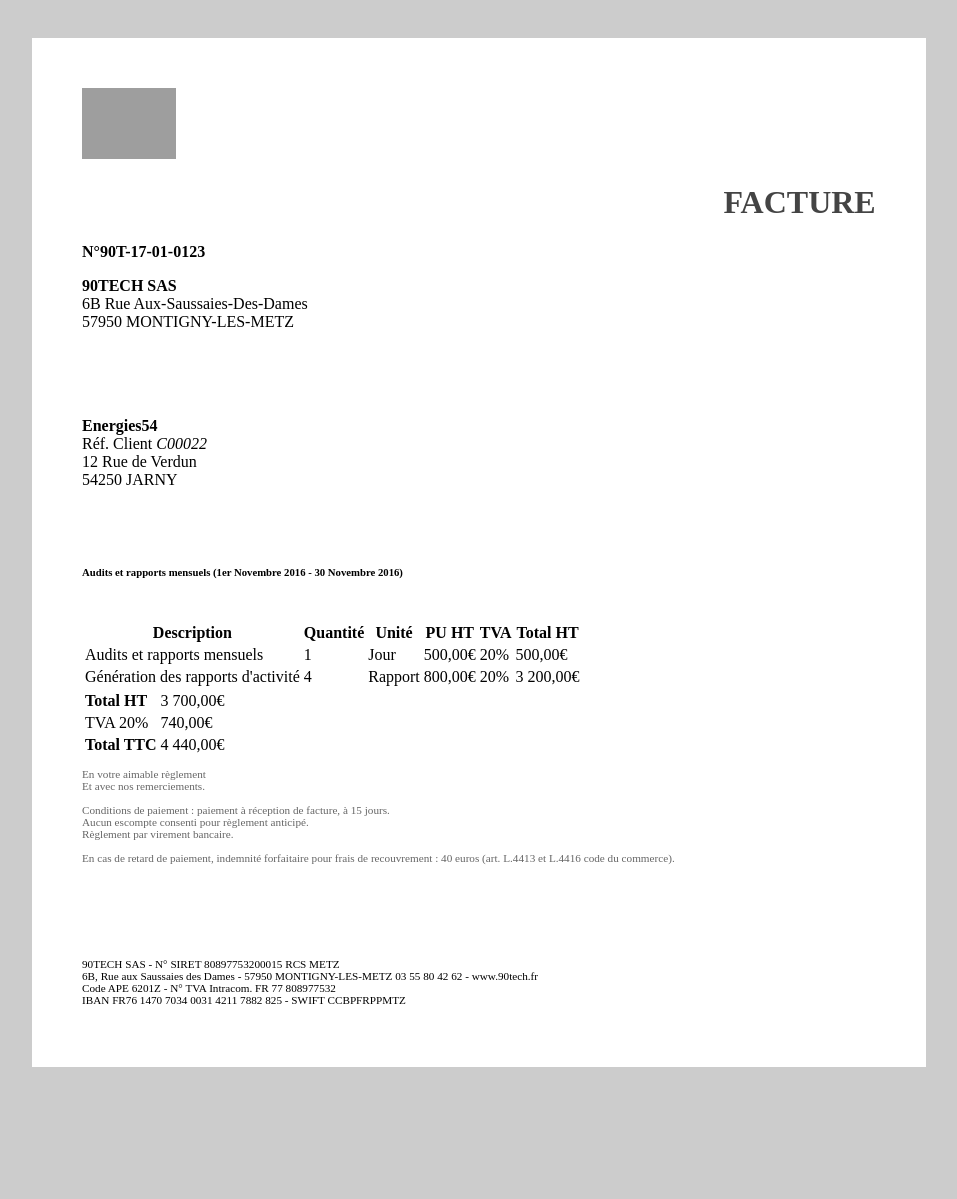
After one commit to MoAliTahir/ElecticityBillApp, a PHP site: page /facture.php in a window 1280 px wide. The commit adds this page. Shown: the whole page, without its empty margins (6-963 px from the left). Run offline with PHP 8.4, Linux system fonts and the light colour scheme; grey boxes are pictures that could not be loaded.

Commit message:
Setting conditions on annualVerifications page and adding the bill's template

```diff
--- a/TP2/admin/adminHomePage.php
+++ b/TP2/admin/adminHomePage.php
@@ -13,7 +13,7 @@ include "templateAdmin.html";
 ?>
 
 <div class="main col-8" style="padding: 20px 40px 20px 50px; margin-left: 33%">
-    <h1 class="h1 text-center">Page d'acceuil</h1>
+    <h1 class="h1 text-center">Page d'accueil</h1>
     <p class="h3" style="padding-top: 80px">Bienvenu dans votre espace monsieur <b><?= $prenom . " " .$nom ;?></b></p>
 
 
--- a/TP2/admin/adminVerifieAnnuel.php
+++ b/TP2/admin/adminVerifieAnnuel.php
@@ -75,6 +75,7 @@ include "templateAdmin.html";
                     </form>
                 </div>
 
+
             </div>
         </div>
 
--- a/TP2/clientFactures.php
+++ b/TP2/clientFactures.php
@@ -53,7 +53,7 @@ include "template.html";
                                 <td><?= $facture['prixHT'] ?></td>
                                 <td><?= $facture['prixHT']*1.14 ?></td>
                                 <td><?= $facture['date_enreg'] ?></td>
-                                <td><a href=""><button class="btn btn-success my-2 my-sm-0">Télécharger</button></a></td>
+                                <td><a href="facture.php"><button class="btn btn-success my-2 my-sm-0">Télécharger</button></a></td>
                             </tr>
                         <?php
                         endforeach;
--- /dev/null
+++ b/TP2/css/facture.css
@@ -0,0 +1,33 @@
+body {
+    background: #ccc;
+    padding: 30px;
+}
+
+.container {
+    width: 21cm;
+    min-height: 29.7cm;
+}
+
+.invoice {
+    background: #fff;
+    width: 100%;
+    padding: 50px;
+}
+
+.logo {
+    width: 2.5cm;
+}
+
+.document-type {
+    text-align: right;
+    color: #444;
+}
+
+.conditions {
+    font-size: 0.7em;
+    color: #666;
+}
+
+.bottom-page {
+    font-size: 0.7em;
+}
--- /dev/null
+++ b/TP2/facture.php
@@ -0,0 +1,133 @@
+<?php
+?>
+<!DOCTYPE html>
+<html lang="fr">
+<head>
+    <meta charset="UTF-8">
+    <meta name="viewport"
+          content="width=device-width, user-scalable=no, initial-scale=1.0, maximum-scale=1.0, minimum-scale=1.0">
+    <meta http-equiv="X-UA-Compatible" content="ie=edge">
+    <title>Facture</title>
+    <link rel="stylesheet" href="css/facture.css">
+
+</head>
+<body onload="imprimer()">
+<div class="container">
+    <script>
+        function imprimer() {
+            window.print();
+
+        }
+    </script>
+    <div class="invoice">
+        <div class="row">
+            <div class="col-7">
+                <img src="https://s3.eu-central-1.amazonaws.com/zl-clients-sharings/90Tech.png" class="logo">
+            </div>
+            <div class="col-5">
+                <h1 class="document-type display-4">FACTURE</h1>
+                <p class="text-right"><strong>N°90T-17-01-0123</strong></p>
+            </div>
+        </div>
+        <div class="row">
+            <div class="col-7">
+                <p>
+                    <strong>90TECH SAS</strong><br>
+                    6B Rue Aux-Saussaies-Des-Dames<br>
+                    57950 MONTIGNY-LES-METZ
+                </p>
+            </div>
+            <div class="col-5">
+                <br><br><br>
+                <p>
+                    <strong>Energies54</strong><br>
+                    Réf. Client <em>C00022</em><br>
+                    12 Rue de Verdun<br>
+                    54250 JARNY
+                </p>
+            </div>
+        </div>
+        <br>
+        <br>
+        <h6>Audits et rapports mensuels (1er Novembre 2016 - 30 Novembre 2016)</h6>
+        <br>
+        <table class="table table-striped">
+            <thead>
+            <tr>
+                <th>Description</th>
+                <th>Quantité</th>
+                <th>Unité</th>
+                <th>PU HT</th>
+                <th>TVA</th>
+                <th>Total HT</th>
+            </tr>
+            </thead>
+            <tbody>
+            <tr>
+                <td>Audits et rapports mensuels</td>
+                <td>1</td>
+                <td>Jour</td>
+                <td class="text-right">500,00€</td>
+                <td>20%</td>
+                <td class="text-right">500,00€</td>
+            </tr>
+            <tr>
+                <td>Génération des rapports d'activité</td>
+                <td>4</td>
+                <td>Rapport</td>
+                <td class="text-right">800,00€</td>
+                <td>20%</td>
+                <td class="text-right">3 200,00€</td>
+            </tr>
+            </tbody>
+        </table>
+        <div class="row">
+            <div class="col-8">
+            </div>
+            <div class="col-4">
+                <table class="table table-sm text-right">
+                    <tr>
+                        <td><strong>Total HT</strong></td>
+                        <td class="text-right">3 700,00€</td>
+                    </tr>
+                    <tr>
+                        <td>TVA 20%</td>
+                        <td class="text-right">740,00€</td>
+                    </tr>
+                    <tr>
+                        <td><strong>Total TTC</strong></td>
+                        <td class="text-right">4 440,00€</td>
+                    </tr>
+                </table>
+            </div>
+        </div>
+
+        <p class="conditions">
+            En votre aimable règlement
+            <br>
+            Et avec nos remerciements.
+            <br><br>
+            Conditions de paiement : paiement à réception de facture, à 15 jours.
+            <br>
+            Aucun escompte consenti pour règlement anticipé.
+            <br>
+            Règlement par virement bancaire.
+            <br><br>
+            En cas de retard de paiement, indemnité forfaitaire pour frais de recouvrement : 40 euros (art. L.4413 et L.4416 code du commerce).
+        </p>
+
+        <br>
+        <br>
+        <br>
+        <br>
+
+        <p class="bottom-page text-right">
+            90TECH SAS - N° SIRET 80897753200015 RCS METZ<br>
+            6B, Rue aux Saussaies des Dames - 57950 MONTIGNY-LES-METZ 03 55 80 42 62 - www.90tech.fr<br>
+            Code APE 6201Z - N° TVA Intracom. FR 77 808977532<br>
+            IBAN FR76 1470 7034 0031 4211 7882 825 - SWIFT CCBPFRPPMTZ
+        </p>
+    </div>
+</div>
+</body>
+</html>
```
Also changed, not shown: TP2/admin/adminGestionClient.php (+10 -1 lines), TP2/admin/adminVerifieAnnuelList.php (+8 -2 lines), TP2/admin/inscriptionClient.php (+0 -9 lines), TP2/db.php (line endings or trailing spaces).
